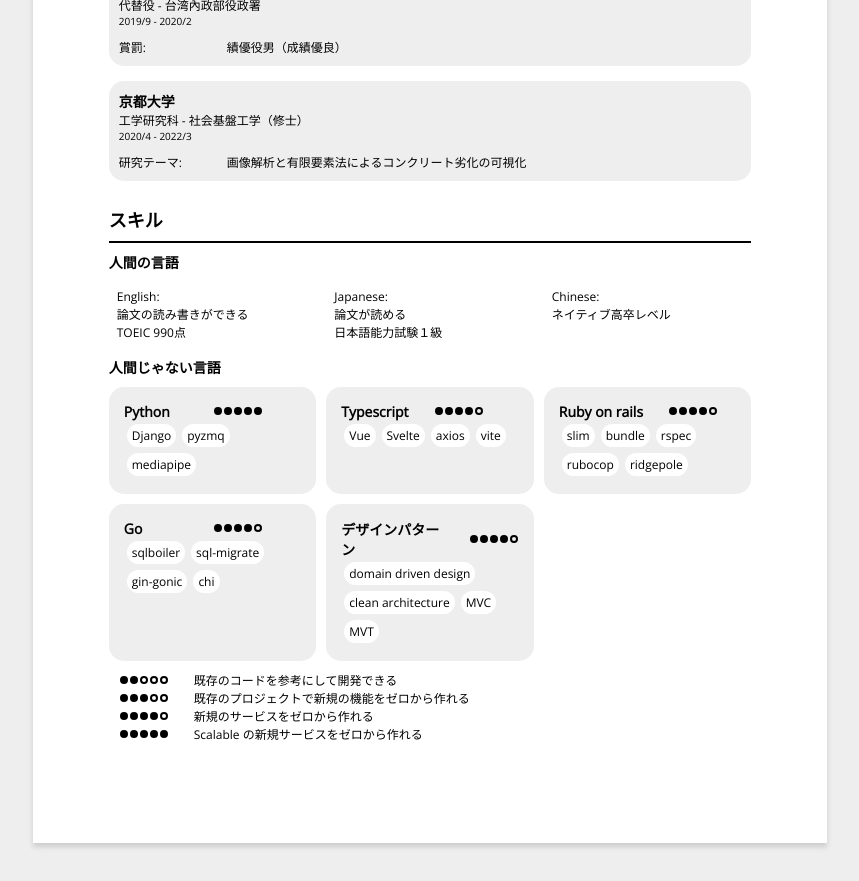
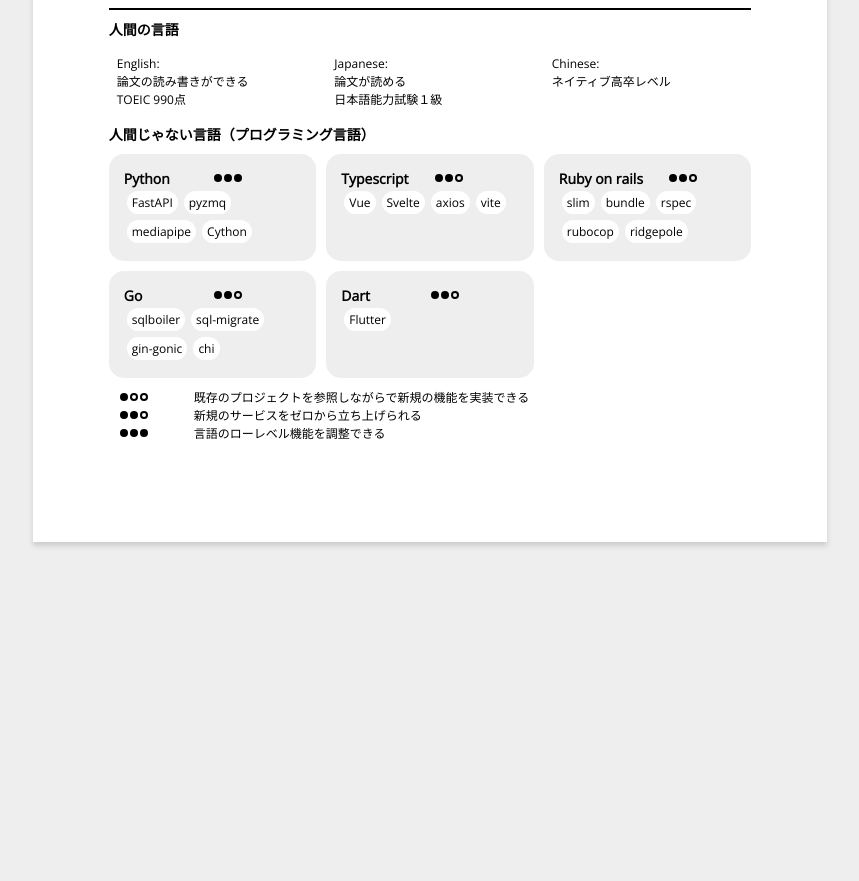
Before and after one commit to kylelmh/cv-html, a Vue app: page / in a window 1280 px wide. Shown: the part 1500-2381 px from the top of the page, without its empty margins (210-1069 px from the left). After the commit the page ends 2080 px from the top, so only its background shows below. Built offline with nearby package versions, Linux system fonts and the light colour scheme.

Commit message:
updated style
updated style

updated skills

updated translation

added locale to basic info

```diff
--- a/src/components/BasicInfo.vue
+++ b/src/components/BasicInfo.vue
@@ -1,5 +1,6 @@
 <template>
   <div>
+    <p class="no-print"> {{ locale }} </p>
     <h1> {{ basic_info.name }} </h1>
     <div class="flexbox">
       <div>
@@ -20,15 +21,25 @@
 </template>
 
 <script>
+
 export default {
   data() {
     return {
       basic_info: {}
     }
   },
-  beforeCreate() {
-    import(`../json/${this.$i18n.locale}/basic_info.json`)
+  computed: {
+    locale() {
+      return this.$i18n.locale
+    }
+  },
+  mounted() {
+    import(`../json/${this.locale}/basic_info.json`)
       .then((e) => { this.basic_info = e.default })
+  },
+  beforeUpdate(){
+    import(`../json/${this.locale}/basic_info.json`)
+    .then((e) => {this.basic_info = e.default } )
   }
 }
 </script>
--- a/src/components/SkillCard.vue
+++ b/src/components/SkillCard.vue
@@ -4,7 +4,7 @@
     <h4> {{lang.name}}</h4>
     <svg viewBox="15 0 6 6" xmlns="http://www.w3.org/2000/svg">
     <circle v-for="(i) in lang.level" :cx="3+i*5" cy="3" r="1.5" stroke="black"/>
-    <circle v-for="(i) in 5-lang.level" :cx="3+i*5+lang.level*5" cy="3" r="1.5" fill="none" stroke="black"/>
+    <circle v-for="(i) in 3-lang.level" :cx="3+i*5+lang.level*5" cy="3" r="1.5" fill="none" stroke="black"/>
     </svg>
   </div>
   <div v-for="(i) in lang.frameworks" class="p__skill_tag"> {{i}}</div>
--- a/src/components/SkillSet.vue
+++ b/src/components/SkillSet.vue
@@ -30,7 +30,7 @@ import SkillCard from "./SkillCard.vue";
       <div class="p__cell-center">
         <svg viewBox="15 0 6 6" xmlns="http://www.w3.org/2000/svg">
         <circle v-for="(i) in k*1" :cx="3+i*5" cy="3" r="1.5" stroke="black"/>
-        <circle v-for="(i) in 5-k" :cx="3+i*5+k*5" cy="3" r="1.5" fill="none" stroke="black"/>
+        <circle v-for="(i) in 3-k" :cx="3+i*5+k*5" cy="3" r="1.5" fill="none" stroke="black"/>
         </svg>
       </div>
 
--- a/src/json/en/levels.json
+++ b/src/json/en/levels.json
@@ -1,6 +1,5 @@
 {
-  "5": "Can develop a scalable service from scratch",
-  "4": "Can develop an entire service from scratch",
-  "3": "Can develop new features from scratch",
-  "2": "Can develop new features while referring to existing code"
+  "3": "Can optimize low-level features of the language",
+  "2": "Can start a new project",
+  "1": "Can develop new features in an existing project"
 }
--- a/src/json/en/skills.json
+++ b/src/json/en/skills.json
@@ -21,16 +21,17 @@
   "programming": [
     {
       "name": "Python",
-      "level": 5,
+      "level": 3,
       "frameworks": [
-        "Django",
+        "FastAPI",
         "pyzmq",
-        "mediapipe"
+        "mediapipe",
+        "Cython"
       ]
     },
     {
       "name": "Typescript",
-      "level": 4,
+      "level": 2,
       "frameworks": [
         "Vue",
         "Svelte",
@@ -40,7 +41,7 @@
     },
     {
       "name": "Ruby on rails",
-      "level": 4,
+      "level": 2,
       "frameworks": [
         "slim",
         "bundle",
@@ -51,7 +52,7 @@
     },
     {
       "name": "Go",
-      "level": 4,
+      "level": 2,
       "frameworks": [
         "sqlboiler",
         "sql-migrate",
@@ -60,13 +61,10 @@
       ]
     },
     {
-      "name": "Design patterns",
-      "level": 4,
+      "name": "Dart",
+      "level": 2,
       "frameworks": [
-        "domain driven design",
-        "clean architecture",
-        "MVC",
-        "MVT"
+        "Flutter"
       ]
     }
   ]
--- a/src/json/ja/levels.json
+++ b/src/json/ja/levels.json
@@ -1,6 +1,5 @@
 {
-  "5": "Scalable の新規サービスをゼロから作れる",
-  "4": "新規のサービスをゼロから作れる",
-  "3": "既存のプロジェクトで新規の機能をゼロから作れる",
-  "2": "既存のコードを参考にして開発できる"
+  "3": "言語のローレベル機能を調整できる",
+  "2": "新規のサービスをゼロから立ち上げられる",
+  "1": "既存のプロジェクトを参照しながらで新規の機能を実装できる"
 }
--- a/src/json/ja/skills.json
+++ b/src/json/ja/skills.json
@@ -21,16 +21,17 @@
   "programming": [
     {
       "name": "Python",
-      "level": 5,
+      "level": 3,
       "frameworks": [
-        "Django",
+        "FastAPI",
         "pyzmq",
-        "mediapipe"
+        "mediapipe",
+        "Cython"
       ]
     },
     {
       "name": "Typescript",
-      "level": 4,
+      "level": 2,
       "frameworks": [
         "Vue",
         "Svelte",
@@ -40,7 +41,7 @@
     },
     {
       "name": "Ruby on rails",
-      "level": 4,
+      "level": 2,
       "frameworks": [
         "slim",
         "bundle",
@@ -51,7 +52,7 @@
     },
     {
       "name": "Go",
-      "level": 4,
+      "level": 2,
       "frameworks": [
         "sqlboiler",
         "sql-migrate",
@@ -60,13 +61,10 @@
       ]
     },
     {
-      "name": "デザインパターン",
-      "level": 4,
+      "name": "Dart",
+      "level": 2,
       "frameworks": [
-        "domain driven design",
-        "clean architecture",
-        "MVC",
-        "MVT"
+        "Flutter"
       ]
     }
   ]
--- a/src/locales/app.js
+++ b/src/locales/app.js
@@ -11,7 +11,7 @@ export const messages = {
     work_description: "Work description",
     skills: "Skills",
     languages: "Human Languages",
-    planguages: "Not human languages"
+    planguages: "Non human languages"
   },
   ja: {
     cv: "履歴書",
@@ -25,6 +25,6 @@ export const messages = {
     work_description: "仕事内容",
     skills: "スキル",
     languages: "人間の言語",
-    planguages: "人間じゃない言語"
+    planguages: "人間じゃない言語（プログラミング言語）"
   }
 }
--- a/src/views/CV.vue
+++ b/src/views/CV.vue
@@ -21,8 +21,6 @@
         <BasicInfo></BasicInfo>
         <h2> {{$t("record")}} </h2>
         <Employment></Employment>
-      </div>
-      <div class="page">
         <Education></Education>
         <SkillSet></SkillSet>
       </div>
--- a/stylesheets/cv.scss
+++ b/stylesheets/cv.scss
@@ -88,6 +88,13 @@ h1, h2, h3, h4 {
   border-radius: 15px;
   padding: 10px;
   margin: 15px 0;
+	break-inside: avoid !important;
+  &-position {
+    margin: 10px 0;
+  }
+  &-position-name {
+    font-weight: bold;
+  }
 }
 
 .p__descriptor {
```
